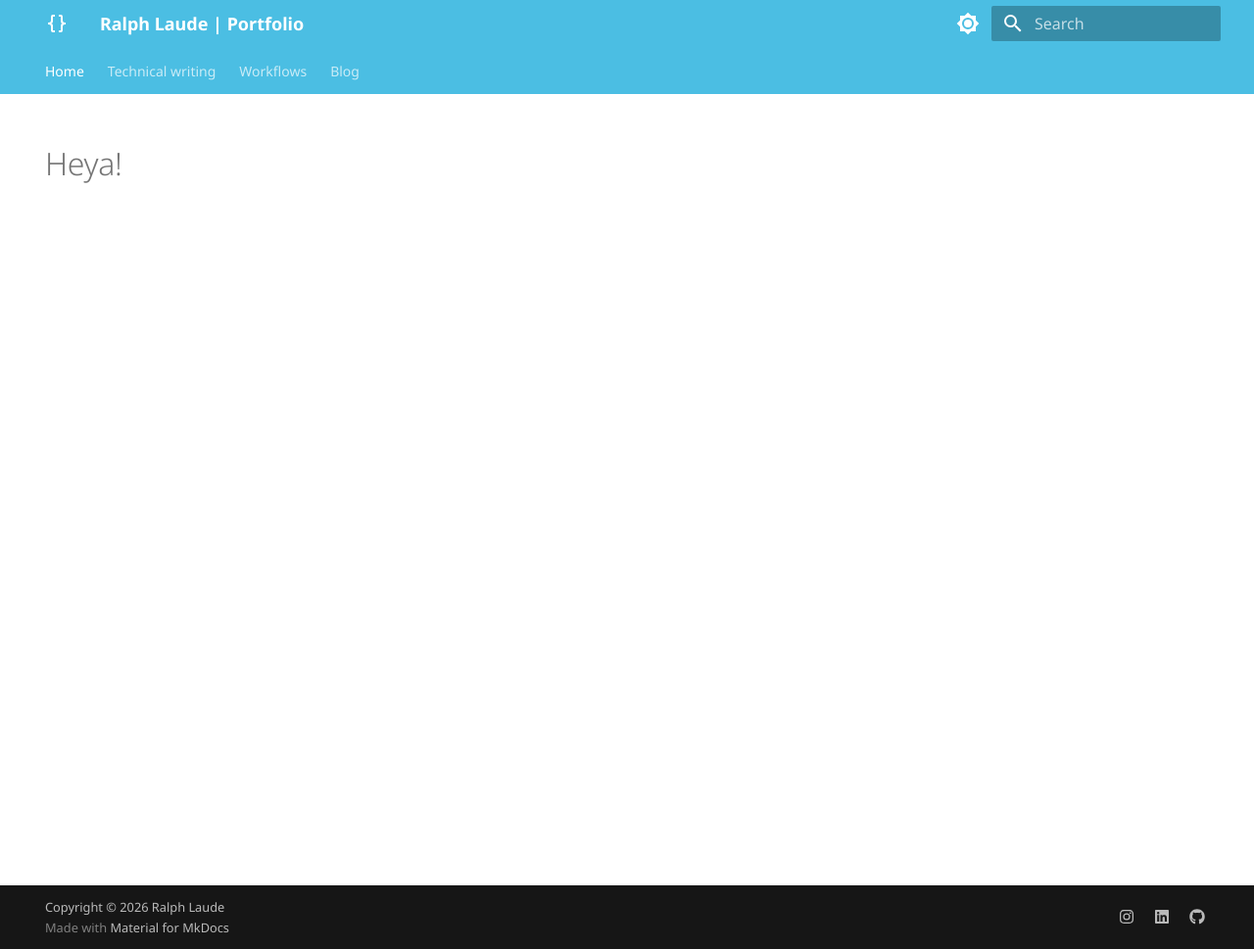
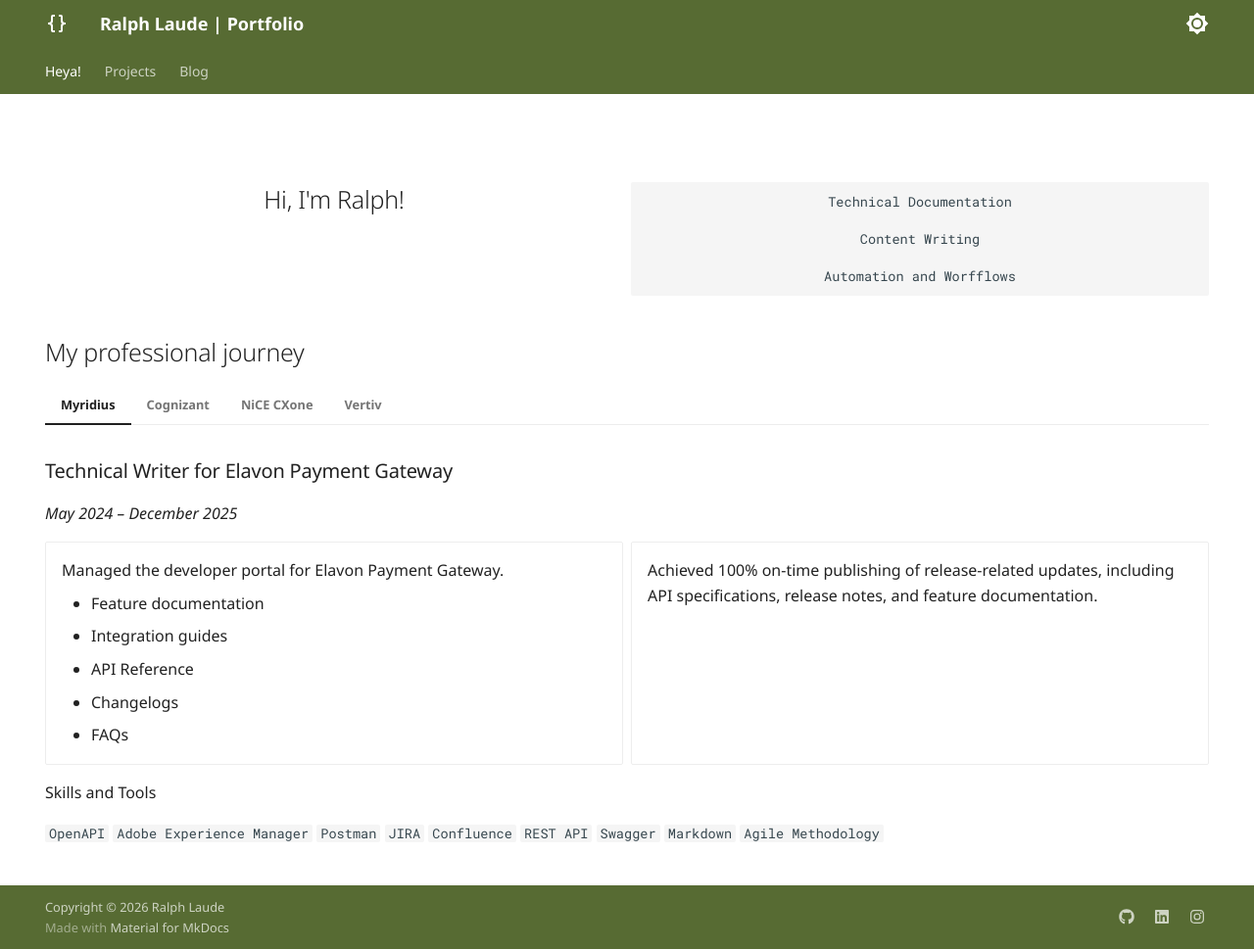
Before and after one commit to ralphpaololaude/portfolio, an MkDocs documentation site: the page built from docs/index.md, in a window 1280 px wide and 969 px high. Shown: the whole window at 98% size. Built offline with MkDocs 1.6.1 and Material for MkDocs 9.7.7, drawn with Linux system fonts in a browser that asks for light colours.

Commit message:
Workspace migration

````diff
--- a/docs/index.md
+++ b/docs/index.md
@@ -5,4 +5,71 @@
   - toc
   - path
 ---
-# Heya!
+#
+<div class="grid grid-header" markdown>
+## Hi, I'm Ralph!
+
+
+```
+Technical Documentation
+
+Content Writing
+
+Automation and Worfflows
+
+```
+
+</div>
+
+## My professional journey
+
+=== "Myridius"
+
+    ### Technical Writer for Elavon Payment Gateway
+    *May 2024 – December 2025*
+
+    <div class="grid cards" markdown>
+
+    -   Managed the developer portal for Elavon Payment Gateway.
+
+        - Feature documentation
+        - Integration guides
+        - API Reference
+        - Changelogs
+        - FAQs
+
+    -   Achieved 100% on-time publishing of release-related updates, including API specifications, release
+        notes, and feature documentation.
+
+    </div>
+
+    Skills and Tools
+
+    <div class="skillset">
+      `OpenAPI`
+      `Adobe Experience Manager`
+      `Postman`
+      `JIRA`
+      `Confluence`
+      `REST API`
+      `Swagger`
+      `Markdown`
+      `Agile Methodology`
+    </div>
+
+
+
+
+=== "Cognizant"
+
+    Technical Writer for YouTube
+
+
+=== "NiCE CXone"
+
+    Technical Writing Specialist
+
+
+=== "Vertiv"
+
+    Engineer II, Technical Documentation
--- a/docs/javascripts/extra.js
+++ b/docs/javascripts/extra.js
@@ -0,0 +1,23 @@
+document$.subscribe(function() {
+    // fAddSkillLabelClass()
+})
+
+function fAddSkillLabelClass(){
+    const skillDiv = document.querySelectorAll('.skillset');
+    skillDiv.forEach(scopeButton)
+
+    function scopeButton(item){
+        const buttonLabel = item.children
+        buttonLabel.forEach(alert('aaa'))
+    }
+    function addButtonClass(a){
+        alert(a.innerHTML)
+    }
+
+
+}
+
+
+            //alert(a.innerHTML)
+
+            // a.addCLass('.md-button .md-button--primary')
--- a/docs/stylesheets/extra.css
+++ b/docs/stylesheets/extra.css
@@ -1,12 +1,33 @@
 /* Theme */
 
 :root  > * {
-  --md-primary-fg-color:        #4BBEE3;
-  --md-primary-fg-color--light: #4BBEE3;
-  --md-primary-fg-color--dark:  #4BBEE3;
+  --md-primary-fg-color:                #576b33;
+  --md-primary-fg-color--light:         #576b33;
+  --md-primary-fg-color--dark:          #576b33;
+
+  --md-accent-fg-color:                 #74a12e;
+  --md-accent-fg-color--transparent:    #74a12e;
+
+  --md-footer-bg-color:                 #94b556;
+  --md-footer-bg-color--dark:           #576b33;
 }
+
+/*
+:root  > * {
+  --md-primary-fg-color:                #16B8F3;
+  --md-primary-fg-color--light:         #16B8F3;
+  --md-primary-fg-color--dark:          #16B8F3;
+
+  --md-accent-fg-color:                 #16B8F3;
+  --md-accent-fg-color--transparent:    #16B8F3;
+
+  --md-footer-bg-color:                 #16B8F3;
+  --md-footer-bg-color--dark:           #16B8F3;
+}
+*/
+
 [data-md-color-scheme="slate"] {
-  --md-hue: 225;
+  --md-default-bg-color:                hsla(0, 100%, 0%, 1);
 }
 
 /* Icons */
@@ -14,3 +35,24 @@
 .linkedin {
   color: #0072b1;
 }
+
+/* Typography */
+
+
+
+/* Grids */
+
+.grid-header {
+  text-align:center;
+}
+.grid a {
+  font-weight: bold;
+}
+
+/* UX Elements */
+
+.skillset .md-button {
+  margin: 2px 0px;
+  padding: 5px 8px;
+  cursor: default;
+}
--- a/mkdocs.yml
+++ b/mkdocs.yml
@@ -4,6 +4,7 @@
 # Theme
 theme:
   name: material
+  custom_dir: overrides
   icon:
     logo: material/code-braces
   favicon: favicon.ico
@@ -16,21 +17,22 @@
     toggle:
       icon: material/brightness-7
       name: Switch to dark mode
-    primary: custom
-    accent:  blue
+    primary: zima
+    accent:  zima
   # Palette toggle for dark mode
   - media: "(prefers-color-scheme: dark)"
     scheme: slate
     toggle:
       icon: material/brightness-4
       name: Switch to light mode
-    primary: custom
-    accent:  blue
+    primary: zima
+    accent:  custom
   features:
     - navigation.tabs
     - navigation.instant
     - navigation.sections
     - navigation.indexes
+    - content.tabs.link
 
 # Extras
 extra_css:
@@ -41,35 +43,36 @@
 # Markdown Extensions
 markdown_extensions:
   - attr_list
+  - md_in_html
   - pymdownx.emoji:
       emoji_index: !!python/name:material.extensions.emoji.twemoji
       emoji_generator: !!python/name:material.extensions.emoji.to_svg
+  - pymdownx.superfences
+  - pymdownx.tabbed:
+      alternate_style: true
 
 # Plugins
-#plugins:
-#  - blog
+plugins:
+  - blog
 
 # Footer
 copyright: Copyright &copy; 2026 Ralph Laude
 extra:
   social:
+    - icon: fontawesome/brands/github
+      link: https://github.com/ralphpaololaude
+      name: ralphpaololaude on GitHub
+    - icon: fontawesome/brands/linkedin
+      link: https://www.linkedin.com/in/ralphpaololaude/
+      name: ralphpaololaude on LinkedIn
     - icon: fontawesome/brands/instagram
       link: https://www.instagram.com/rappaolau
       name: ralphpaololaude on LinkedIn
-    - icon: fontawesome/brands/linkedin
-      link: https://www.linkedin.com/in/ralphpaololaude/
-      name: ralphpaololaude on LinkedIn
-    - icon: fontawesome/brands/github
-      link: https://github.com/ralphpaololaude
-      name: ralphpaololaude on GitHub
 
 # Page tree
 nav:
-  - Home: index.md
-  - Technical writing:
-    - api-doc/index.md
-    - API documentation: api-doc/api-doc.md
-  - Workflows:
-    - workflows/index.md
+  - Heya!: index.md
+  - Projects:
+    - projects/index.md
   - Blog:
     - blog/index.md
````
Also changed, not shown: docs/about.md (added, +9 -0 lines), docs/api-doc/api-doc.md (+0 -2 lines), docs/contact.md (deleted, +0 -7 lines), docs/projects/index.md (added, +30 -0 lines), 1 other file.
